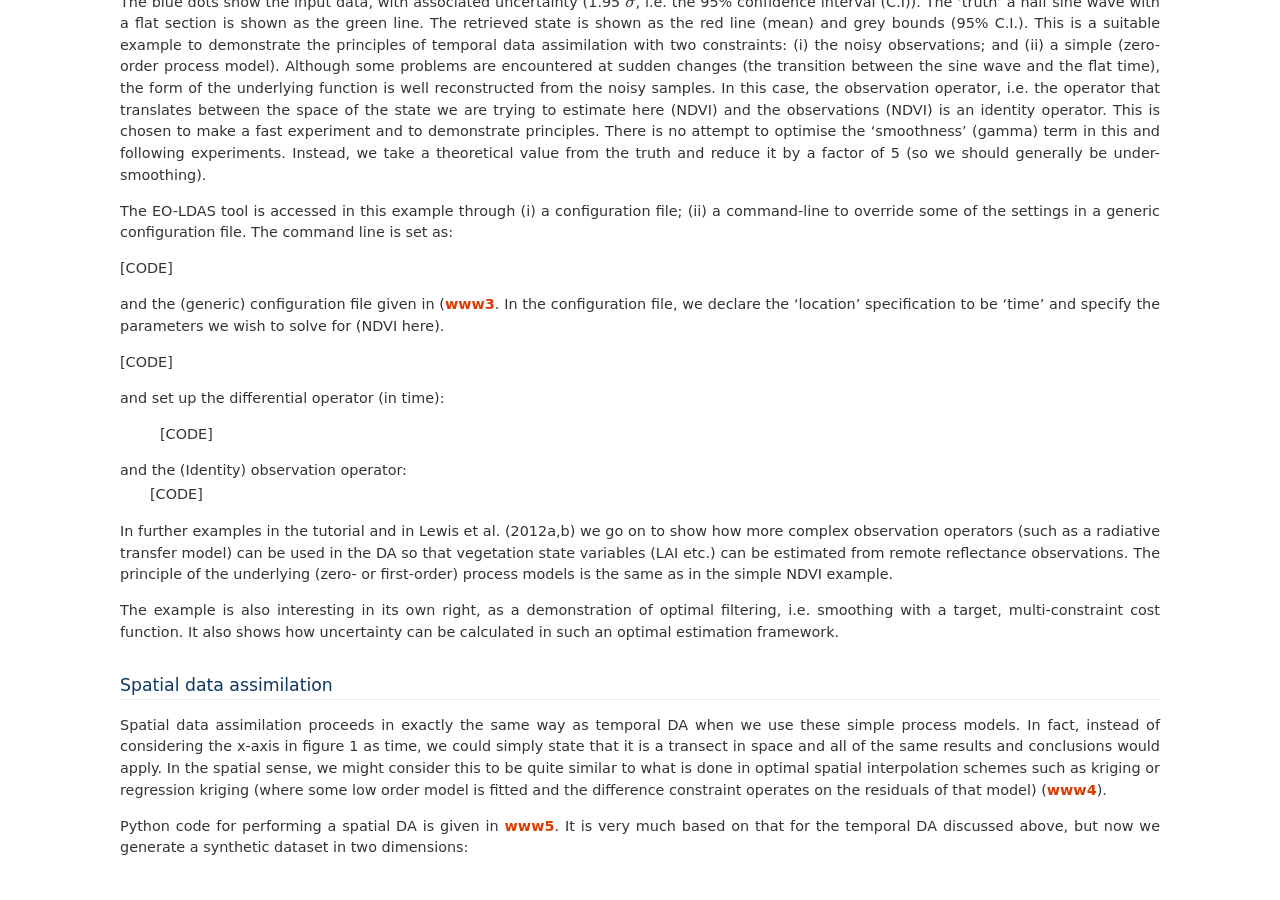
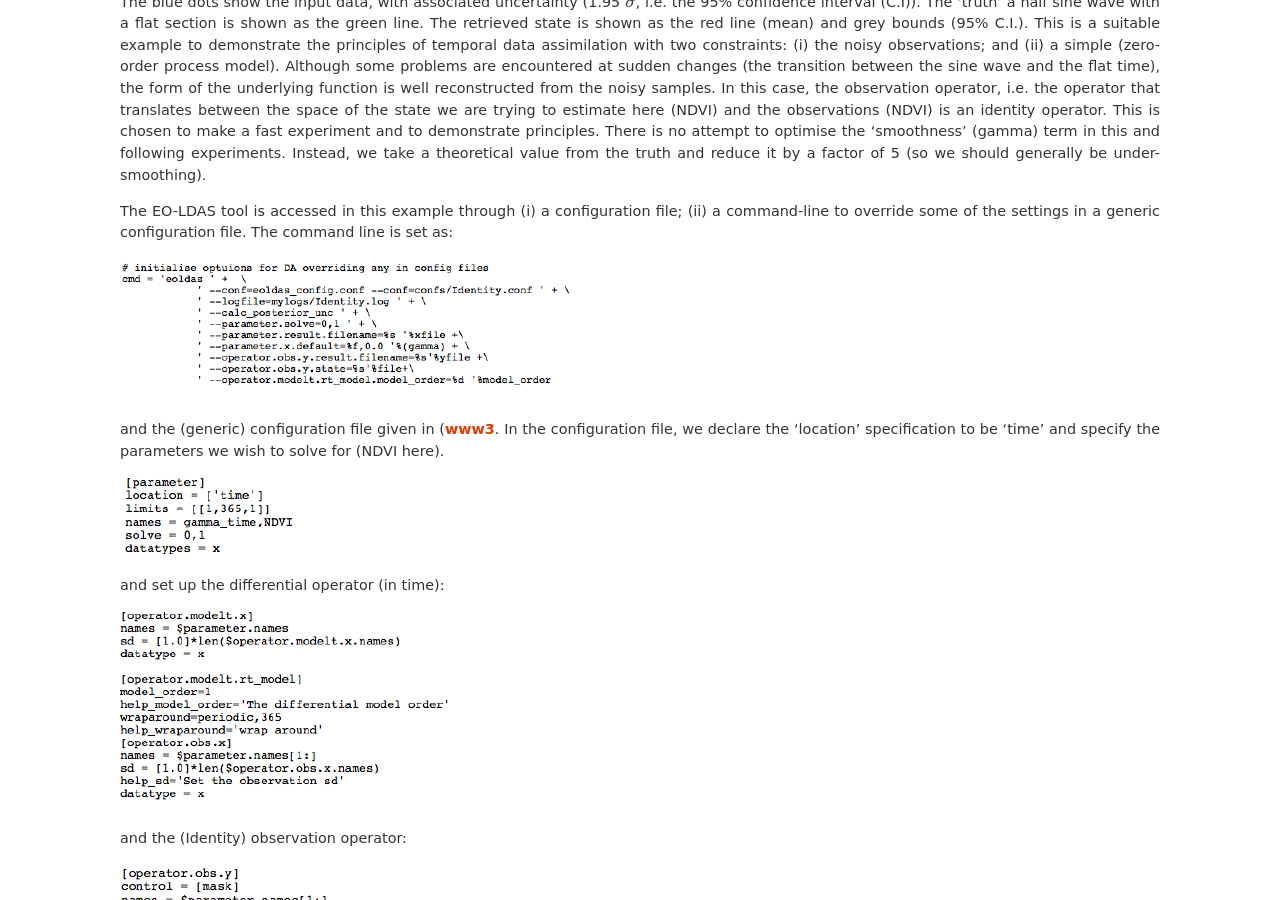
Before and after one commit to jgomezdans/eoldas_release, a Sphinx documentation site: the page built from doc/example_spatial.rst, in a window 1280 px wide and 900 px high, scrolled down 1139 px. Built offline with Sphinx 7.4.7, drawn with Linux system fonts in a browser that asks for light colours; the version number could not be read and is left out.

Commit message:
config files for spatial examples

```diff
--- a/doc/example_spatial.rst
+++ b/doc/example_spatial.rst
@@ -45,20 +45,22 @@ The EO-LDAS tool is accessed in this example through (i) a configuration file; (
 command-line to override some of the settings in a generic configuration file. The
 command line is set as:
 
-[CODE]
+.. image:: config1_screeny.png
+
 
 and the (generic) configuration file given in (`www3 <https://github.com/jgomezdans/eoldas_examples/blob/master/config_files/Identity.conf>`_. In the configuration file, we
 declare the ‘location’ specification to be ‘time’ and specify the parameters we wish to
 solve for (NDVI here).
 
-[CODE]
+.. image:: config2_screeny.png
 
 and set up the differential operator (in time):
 
-        [CODE]
+.. image:: config3_screeny.png
 
 and the (Identity) observation operator:
-    [CODE]
+
+.. image:: config4_screeny.png
 
 In further examples in the tutorial and in Lewis et al. (2012a,b) we go on to show how
 more complex observation operators (such as a radiative transfer model) can be used
@@ -105,12 +107,12 @@ We can again suppose the ‘holes’ in the observations to be representative of
 The configuration file for this experiment is given in `www6 <https://github.com/jgomezdans/eoldas_examples/blob/master/config_files/IdentitySpatial.conf>`.
 In setting up a spatial DA in EO-LDAS, we declare the location to be ‘row’ and ‘col’:
 
-    [CODE]
+.. image:: config5_screeny.png
 
 We then define two differential operators, one in row and the other in column space:
 
 
-            [CODE]
+.. image:: config6_screeny.png
 
 The observation operator is as in the previous example.
 The result of running the DA is an estimate of the NDVI for all sample locations:
```
Also changed, not shown: doc/config1_screeny.png (added), doc/config2_screeny.png (added), doc/config3_screeny.png (added), doc/config4_screeny.png (added), doc/config5_screeny.png (added), doc/config6_screeny.png (added).
